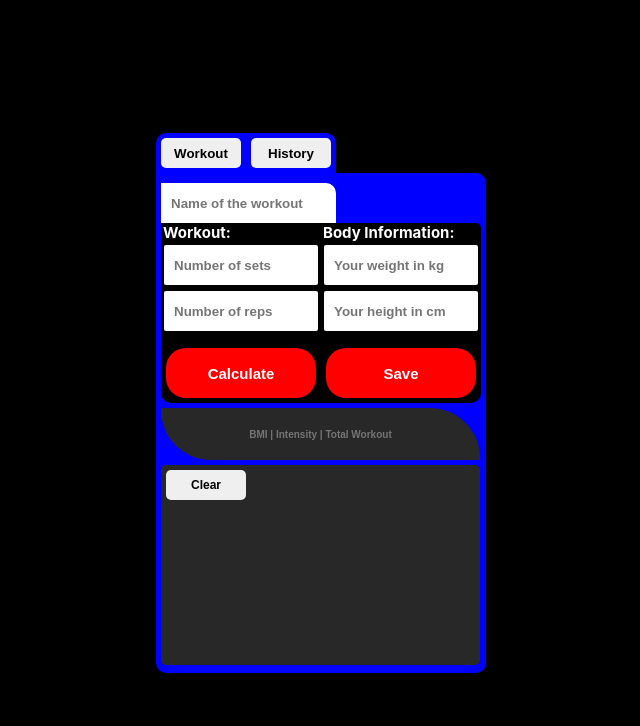
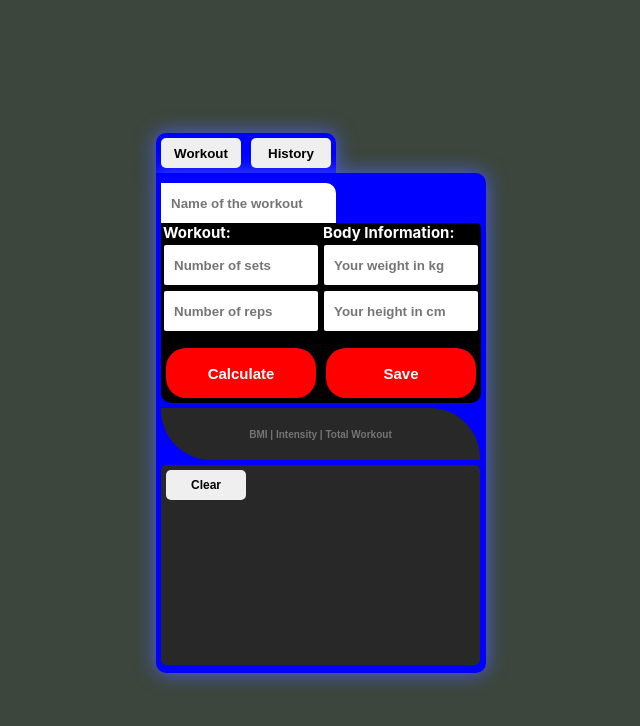
Before and after one commit to TerrestrialLife/FitnessTrack, a plain HTML site: page index.html in a window 1280 px wide. Shown: the whole page, without its empty margins (319-959 px from the left). Drawn offline with Linux system fonts and the light colour scheme.

Commit message:
update style.css

```diff
--- a/style.css
+++ b/style.css
@@ -5,10 +5,10 @@ body {
   justify-content: center;
   align-items: center;
   height: 100vh;
-  background-color: black;
+  background-color: rgb(60, 70, 60);
 }
 .box0 {
-  background-color: black;
+  background-color: rgb(60, 70, 60);
   width: 340px;
   height: 550px;
   margin: auto;
@@ -48,6 +48,7 @@ body {
   margin-left: 5px;
   border-top-right-radius: 10px;
   border-top-left-radius: 10px;
+  box-shadow: 0 0 20px rgba(79, 100, 247, 0.9);
   display: grid;
   grid-template-columns: repeat(2, 1fr);
 }
@@ -59,6 +60,7 @@ body {
   border-top-right-radius: 10px;
   border-bottom-right-radius: 10px;
   border-bottom-left-radius: 10px;
+  box-shadow: 0 0 20px rgba(79, 100, 247, 0.9);
 }
 #container3 {
   background-color: red;
```
